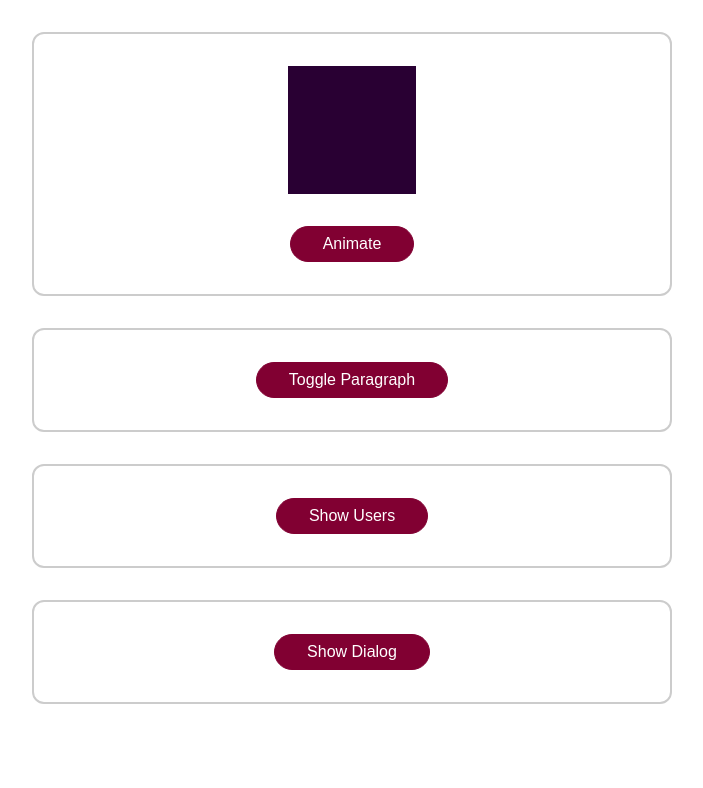
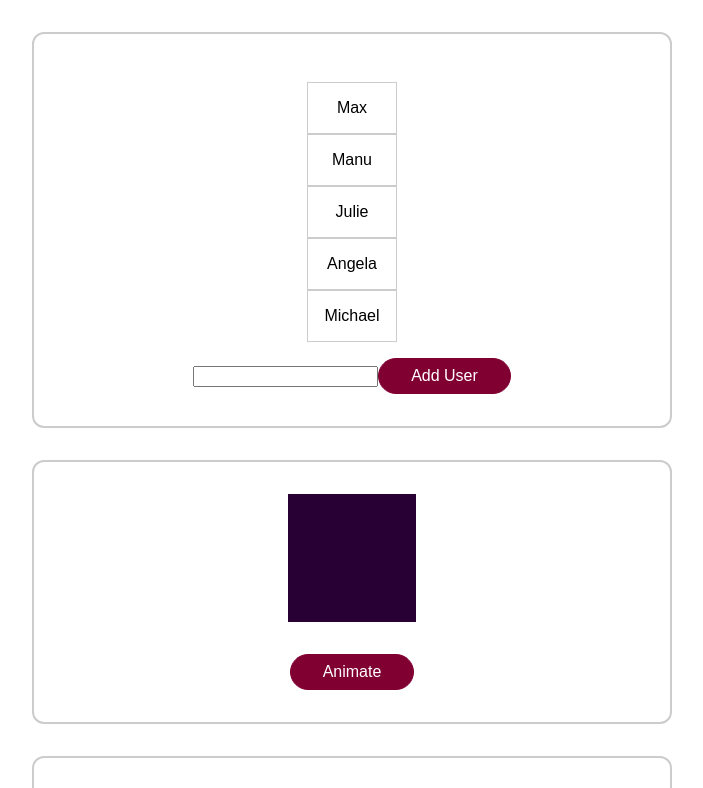
Before and after one commit to MatiasPuletti/Vue-animations, a Vue app: page / in a window 1280 px wide. Shown: the top 788 px of the page, without its empty margins (288-991 px from the left). Built offline with nearby package versions, Linux system fonts and the light colour scheme.

Commit message:
Add UsersList component to get started with animating lists

```diff
--- a/src/App.vue
+++ b/src/App.vue
@@ -1,4 +1,7 @@
 <template>
+  <div class="container">
+    <users-list></users-list>
+  </div>
   <div class="container">
     <div class="block" :class="{ animate: animatedBlock }"></div>
     <button @click="animateBlock">Animate</button>
@@ -36,7 +39,11 @@
 </template>
 
 <script>
+import UsersList from './components/UsersList.vue';
 export default {
+  components: {
+    UsersList
+  },
   data() {
     return {
       animatedBlock: false,
--- /dev/null
+++ b/src/components/UsersList.vue
@@ -0,0 +1,44 @@
+<template>
+  <ul>
+    <li v-for="user in users" :key="user" @click="removeUser(user)">
+      {{ user }}
+    </li>
+  </ul>
+  <div>
+    <input type="text" ref="userNameInput" />
+    <button @click="addUser">Add User</button>
+  </div>
+</template>
+
+<script>
+export default {
+  data() {
+    return {
+      users: ['Max', 'Manu', 'Julie', 'Angela', 'Michael']
+    };
+  },
+  methods: {
+    addUser() {
+      const enteredUserName = this.$refs.userNameInput.value;
+      this.users.unshift(enteredUserName);
+    },
+    removeUser(user) {
+      this.users = this.users.filter(usr => usr !== user);
+    }
+  }
+};
+</script>
+
+<style scoped>
+ul {
+  list-style: none;
+  margin: 1rem 0;
+  padding: 0;
+}
+
+li {
+  border: 1px solid #ccc;
+  padding: 1rem;
+  text-align: center;
+}
+</style>
```
